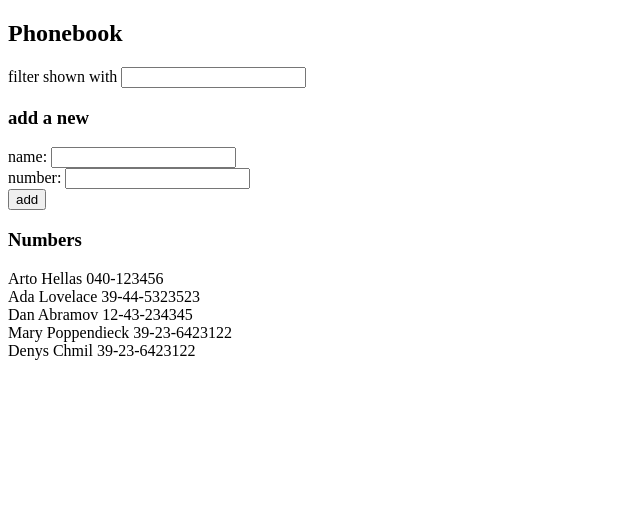
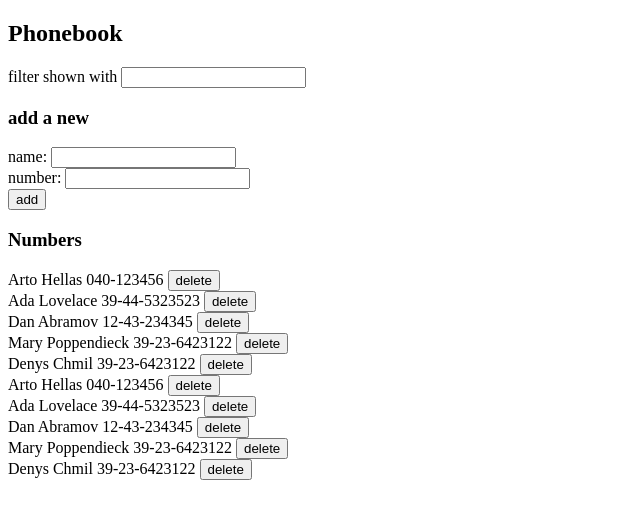
Before and after one commit to 0xrwx/fullstackopen, a React (Create React App) app in the folder part2/phonebook/: page / in a window 1280 px wide. Shown: the top 518 px of the page, without its empty margins (0-640 px from the left). Built offline with nearby package versions, Linux system fonts and the light colour scheme; data requests are answered from the project's data file.

Commit message:
2.14 Done

```diff
--- a/part2/phonebook/db.json
+++ b/part2/phonebook/db.json
@@ -24,6 +24,31 @@
       "name": "Denys Chmil",
       "number": "39-23-6423122",
       "id": 5
+    },
+    {
+      "name": "Arto Hellas",
+      "number": "040-123456",
+      "id": 6
+    },
+    {
+      "name": "Ada Lovelace",
+      "number": "39-44-5323523",
+      "id": 7
+    },
+    {
+      "name": "Dan Abramov",
+      "number": "12-43-234345",
+      "id": 8
+    },
+    {
+      "name": "Mary Poppendieck",
+      "number": "39-23-6423122",
+      "id": 9
+    },
+    {
+      "name": "Denys Chmil",
+      "number": "39-23-6423122",
+      "id": 10
     }
   ]
 }
--- a/part2/phonebook/src/App.js
+++ b/part2/phonebook/src/App.js
@@ -37,7 +37,7 @@ const App = () => {
 
     if (same === false) {
       personsService
-        .update(personObject)
+        .create(personObject)
         .then(newPerson => {
           console.log(newPerson)
           setPersons(persons.concat(newPerson))
@@ -55,6 +55,15 @@ const App = () => {
 
   const handleNumberChange = event =>
     setNewNumber(event.target.value)
+
+  const handleDelete = (id, name) => {
+    const isConfirm = window.confirm(`Delete ${name} ?`)
+
+    if (isConfirm) {
+      personsService.deletePerson(id)
+      setPersons(persons.filter(person => person.id !== id))
+    }
+  }
 
   const numbersToShow = (find === '')
     ? persons
@@ -75,7 +84,7 @@ const App = () => {
         handleNumberChange={handleNumberChange}
       />
       <h3>Numbers</h3>
-      <Persons personNumbers={numbersToShow} />
+      <Persons personNumbers={numbersToShow} handleDelete={handleDelete} />
     </div>
   )
 }
--- a/part2/phonebook/src/components/Persons.js
+++ b/part2/phonebook/src/components/Persons.js
@@ -1,8 +1,8 @@
-const Persons = ({ personNumbers }) => (
+const Persons = ({ personNumbers, handleDelete }) => (
   <div>
     {personNumbers.map(person =>
         <div key={person.id}>
-          {person.name} {person.number}
+          {person.name} {person.number} <button onClick={() => handleDelete(person.id, person.name)}>delete</button>
         </div>
       )}
   </div>
--- a/part2/phonebook/src/services/persons.js
+++ b/part2/phonebook/src/services/persons.js
@@ -7,9 +7,13 @@ const getAll = () => {
   return request.then(response => response.data)
 }
 
-const update = newObject => {
+const create = newObject => {
   const request = axios.post(baseUrl, newObject)
   return request.then(response => response.data)
 }
 
-export default { getAll, update }
+const deletePerson = (id, newObject) => {
+  return axios.delete(`${baseUrl}/${id}`, newObject)
+}
+
+export default { getAll, create, deletePerson }
```
